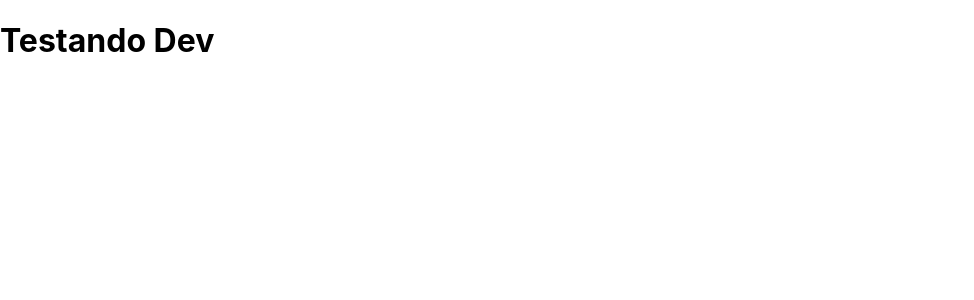
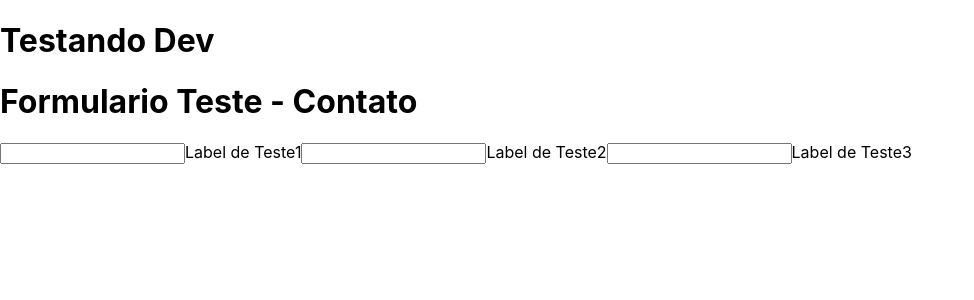
Before and after one commit to yagormoraes/projetoModulo5, a React (Create React App) app in the folder escola-mercurio/: page / in a window 1280 px wide. Shown: the top 300 px of the page, without its empty margins (0-974 px from the left). Built offline with nearby package versions, Linux system fonts and the light colour scheme.

Commit message:
Implementação da Pagina Contato no React

```diff
--- a/escola-mercurio/src/App.jsx
+++ b/escola-mercurio/src/App.jsx
@@ -1,8 +1,13 @@
 import './App.css';
+import Contato from './Pages/Contato/contato';
 
 function App() {
   return (
-    <h1>Testando Dev</h1>
+    <>
+      <h1>Testando Dev</h1>
+      <Contato></Contato>
+    </>
+
   );
 }
 
--- /dev/null
+++ b/escola-mercurio/src/Pages/Contato/contato.jsx
@@ -0,0 +1,19 @@
+import React from 'react'
+
+function Contato() {
+    return(
+        <form action="">
+            <h1>Formulario Teste - Contato</h1>
+            <input type="text" />
+            <label htmlFor="">Label de Teste1</label>
+
+            <input type="text" />
+            <label htmlFor="">Label de Teste2</label>
+
+            <input type="text" />
+            <label htmlFor="">Label de Teste3</label>
+        </form>
+    )
+}
+
+export default Contato
```
